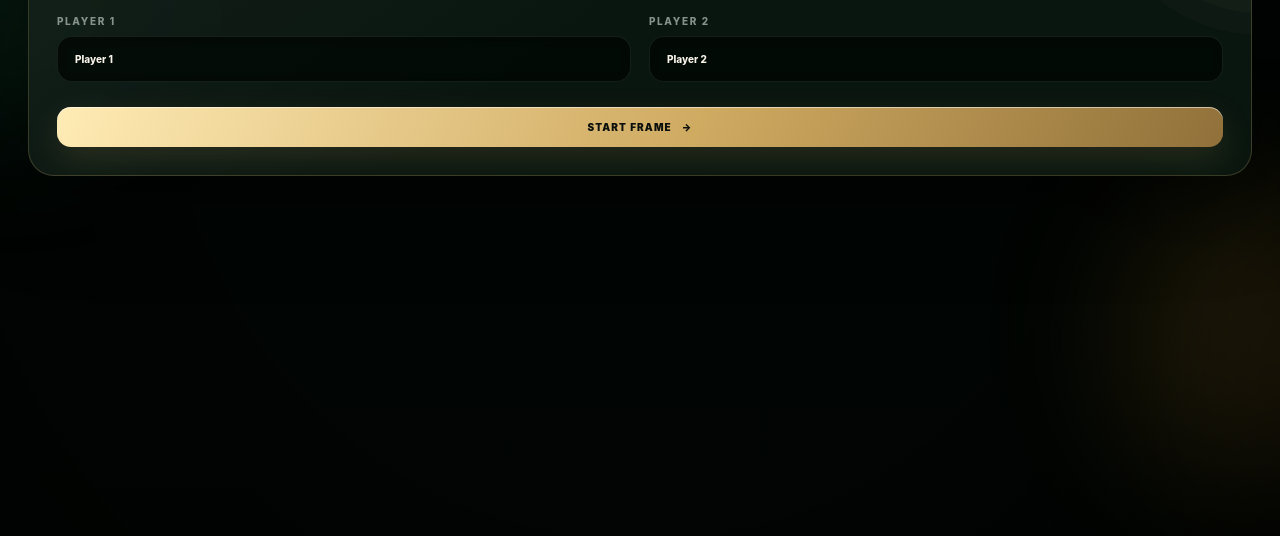
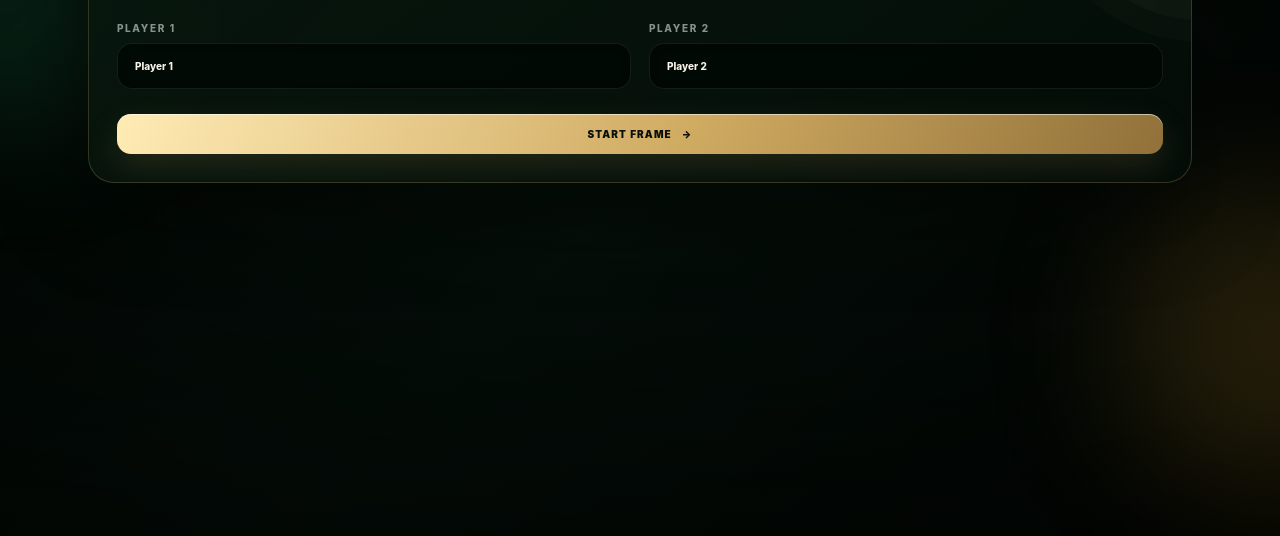
Before and after one commit to arziljannat/rassonsnookeracademy-scoring-app, a plain HTML site: page index.html in a window 1280 px wide. Shown: the part 264-800 px from the top of the page. Drawn offline with Linux system fonts and the light colour scheme.

Commit message:
Refine background scale and improve premium layout contrast

```diff
--- a/background.css
+++ b/background.css
@@ -1 +1,37 @@
-body{background:linear-gradient(rgba(2,5,3,.68),rgba(2,5,3,.84)),url('assets/rasson-background') center center/cover fixed no-repeat,#030907!important}
+/* Premium Rasson background treatment */
+body{
+  background:
+    radial-gradient(circle at 50% 0%,rgba(190,145,55,.08),transparent 34%),
+    linear-gradient(135deg,#020604 0%,#07130c 52%,#020403 100%) !important;
+}
+
+body:before{
+  content:"";
+  position:fixed;
+  inset:0;
+  z-index:-2;
+  pointer-events:none;
+  opacity:.30;
+  background-image:
+    linear-gradient(rgba(1,5,3,.60),rgba(1,5,3,.78)),
+    url('assets/rasson-background');
+  background-repeat:no-repeat;
+  background-position:center 30%,center 30%;
+  background-size:cover, min(900px,72vw) auto;
+  filter:saturate(.82) contrast(1.05);
+}
+
+body:after{
+  content:"";
+  position:fixed;
+  inset:0;
+  z-index:-1;
+  pointer-events:none;
+  background:
+    linear-gradient(180deg,rgba(1,5,3,.28) 0%,rgba(1,5,3,.06) 38%,rgba(1,5,3,.58) 100%),
+    radial-gradient(ellipse at center,transparent 20%,rgba(0,0,0,.42) 100%);
+}
+
+.app-shell{max-width:1160px}
+.topbar{padding-top:10px;background:linear-gradient(180deg,rgba(3,10,6,.36),transparent)}
+.setup-card,.table-card,.history-card{background:linear-gradient(145deg,rgba(8,24,15,.91),rgba(4,13,8,.88))}
```
